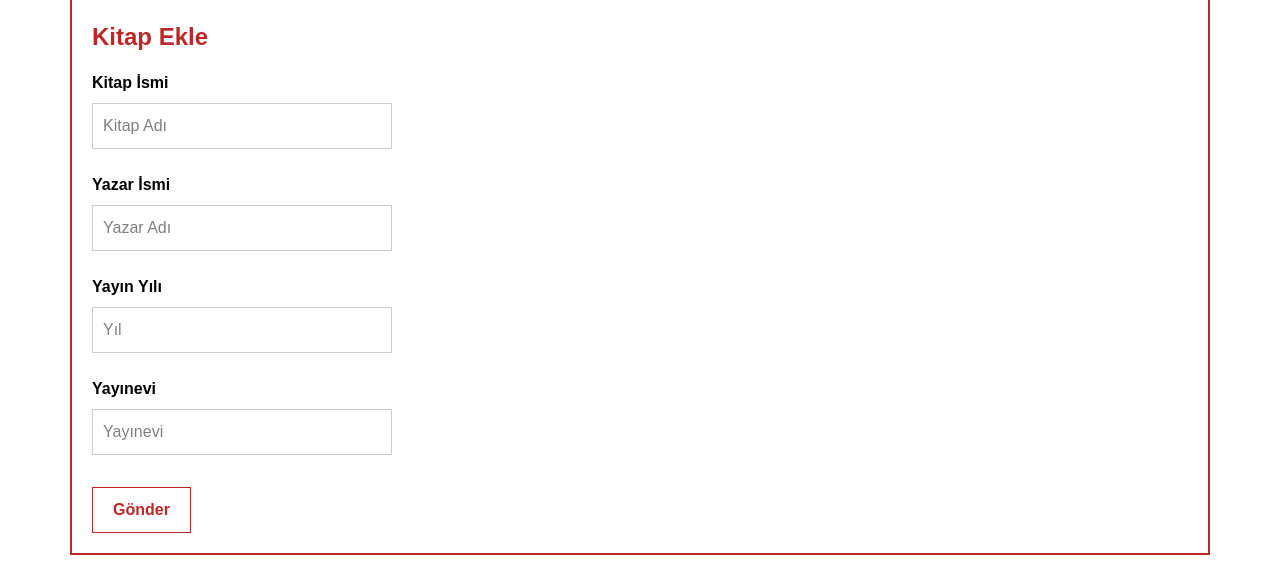
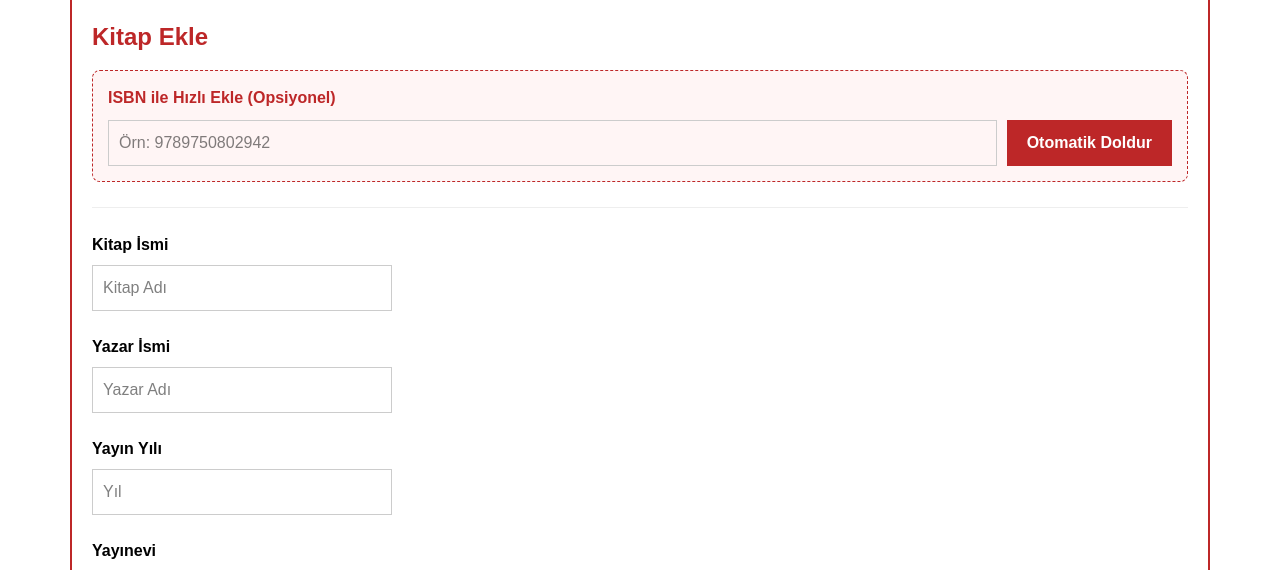
Before and after one commit to bidibedo/BookWorm, a Next.js app in the folder frontend/: page / in a window 1280 px wide. Shown: the part 217-787 px from the top of the page. Built offline with nearby package versions, Linux system fonts and the light colour scheme; no server answers.

Commit message:
ISBN ile otomatik doldurma frontend eklendi

```diff
--- a/frontend/app/page.tsx
+++ b/frontend/app/page.tsx
@@ -7,10 +7,11 @@ export default function AddBook() {
   const [author, setAuthor] = useState("");
   const [year, setYear] = useState("");
   const [press, setPress] = useState("");
+  const [isbn, setIsbn] = useState(""); // ISBN için yeni state
 
-  // Yüklenme durumlarını takip etmek için iki yeni state eklendi
   const [isLoading, setIsLoading] = useState(true);
   const [isWakingUp, setIsWakingUp] = useState(false);
+  const [isFetchingIsbn, setIsFetchingIsbn] = useState(false); // ISBN aranıyor animasyonu için
 
   interface Book {
     id: string | number;
@@ -22,10 +23,9 @@ export default function AddBook() {
 
   const [books, setBooks] = useState<Book[]>([]);
 
+  // KİTAPLARI GETİRME İŞLEMİ
   const handleView = async () => {
     const API_URL = "https://bookworm-9kaf.onrender.com/books";
-
-    // İstek 3 saniyeden uzun sürerse isWakingUp state'ini true yapıyoruz
     const timeoutId = setTimeout(() => {
       setIsWakingUp(true);
     }, 3000);
@@ -33,29 +33,57 @@ export default function AddBook() {
     try {
       const response = await fetch(API_URL);
       const result = await response.json();
-
       if (result.status === "success") {
         setBooks(result.data);
       }
     } catch (error) {
-      console.error("Veri çekilirken hata oluştu:", error);
+      console.error("Veri çekilirken hata:", error);
     } finally {
-      // İşlem bitince yükleme ekranlarını kapatıyoruz
       clearTimeout(timeoutId);
       setIsLoading(false);
       setIsWakingUp(false);
     }
   };
 
+  // ISBN İLE OTOMATİK DOLDURMA İŞLEMİ (YENİ)
+  const handleIsbnLookup = async () => {
+    if (!isbn.trim()) {
+      alert("Lütfen aramak için bir ISBN numarası girin!");
+      return;
+    }
+
+    setIsFetchingIsbn(true);
+    try {
+      // Render'daki güncel API'mize istek atıyoruz
+      const API_URL = `https://bookworm-9kaf.onrender.com/books/lookup/${isbn.trim()}`;
+      const response = await fetch(API_URL);
+      const result = await response.json();
+
+      if (result.status === "success") {
+        // Gelen verileri form kutucuklarına dolduruyoruz
+        setTitle(result.data.title || "");
+        setAuthor(result.data.author || "");
+        setYear(result.data.year ? result.data.year.toString() : "");
+        setPress(result.data.press || "");
+      } else {
+        alert(result.message || "Kitap bulunamadı.");
+      }
+    } catch (error) {
+      console.error("ISBN sorgulama hatası:", error);
+      alert("Veri çekilirken bir hata oluştu.");
+    } finally {
+      setIsFetchingIsbn(false);
+    }
+  };
+
+  // MANUEL KİTAP EKLEME İŞLEMİ
   const handleSubmit = async () => {
-    // Validasyon
     if (!title.trim() || !author.trim() || !year.trim() || !press.trim()) {
       alert("Lütfen tüm alanları doldurunuz!");
       return;
     }
 
     const API_URL = "https://bookworm-9kaf.onrender.com/books";
-
     const response = await fetch(
       `${API_URL}?title=${title}&author=${author}&year=${year}&press=${press}`,
       {
@@ -71,8 +99,8 @@ export default function AddBook() {
       setAuthor("");
       setYear("");
       setPress("");
+      setIsbn(""); // Eklendikten sonra ISBN kutusunu da temizle
 
-      // Yeni kitap eklendikten sonra listeyi güncellerken de "yükleniyor" animasyonunu tetikleyebiliriz
       setIsLoading(true);
       handleView();
     }
@@ -88,14 +116,10 @@ export default function AddBook() {
       <div
         style={{ border: "2px solid blue", margin: "20px", padding: "20px" }}
       >
-        <div>
-          <h1 style={{ fontWeight: "bold", fontSize: "24px", color: "blue" }}>
-            Kitaplığım
-          </h1>
-        </div>
-
+        <h1 style={{ fontWeight: "bold", fontSize: "24px", color: "blue" }}>
+          Kitaplığım
+        </h1>
         <ul style={{ listStyleType: "none", padding: 0, marginTop: "20px" }}>
-          {/* Yüklenme durumu kontrolü eklendi */}
           {isLoading ? (
             <div
               style={{
@@ -107,8 +131,7 @@ export default function AddBook() {
             >
               {isWakingUp ? (
                 <p style={{ margin: 0, fontWeight: "bold" }}>
-                  ⏳ Sunucu uykudan uyanıyor... Bu işlem yaklaşık 50 saniye
-                  sürebilir, lütfen bekleyiniz.
+                  ⏳ Sunucu uyanıyor... Bu işlem yaklaşık 50 saniye sürebilir.
                 </p>
               ) : (
                 <p style={{ margin: 0 }}>Kitaplar yükleniyor...</p>
@@ -126,7 +149,6 @@ export default function AddBook() {
                   marginBottom: "10px",
                 }}
               >
-                {/* Kullanıcı buraya tıkladığında /books/1, /books/2 gibi adreslere gidecek */}
                 <Link
                   href={`/books/${book.id}`}
                   style={{
@@ -153,22 +175,72 @@ export default function AddBook() {
       <div
         style={{ border: "2px solid #bd2728", margin: "20px", padding: "20px" }}
       >
-        <div>
-          <h1
-            style={{ fontWeight: "bold", fontSize: "24px", color: "#bd2728" }}
+        <h1 style={{ fontWeight: "bold", fontSize: "24px", color: "#bd2728" }}>
+          Kitap Ekle
+        </h1>
+
+        {/* --- YENİ EKLENEN ISBN BÖLÜMÜ --- */}
+        <div
+          style={{
+            backgroundColor: "#fff5f5",
+            padding: "15px",
+            marginTop: "15px",
+            borderRadius: "8px",
+            border: "1px dashed #bd2728",
+          }}
+        >
+          <h2
+            style={{ fontSize: "16px", fontWeight: "bold", color: "#bd2728" }}
           >
-            Kitap Ekle
-          </h1>
+            ISBN ile Hızlı Ekle (Opsiyonel)
+          </h2>
+          <div
+            style={{
+              display: "flex",
+              gap: "10px",
+              marginTop: "10px",
+              flexWrap: "wrap",
+            }}
+          >
+            <input
+              style={{
+                padding: "10px",
+                border: "1px solid #ccc",
+                color: "black",
+                flex: 1,
+                minWidth: "200px",
+              }}
+              value={isbn}
+              onChange={(e) => setIsbn(e.target.value)}
+              placeholder="Örn: 9789750802942"
+            />
+            <button
+              onClick={handleIsbnLookup}
+              disabled={isFetchingIsbn}
+              style={{
+                padding: "10px 20px",
+                backgroundColor: isFetchingIsbn ? "#ccc" : "#bd2728",
+                color: "white",
+                border: "none",
+                fontWeight: "bold",
+                cursor: isFetchingIsbn ? "not-allowed" : "pointer",
+              }}
+            >
+              {isFetchingIsbn ? "Aranıyor..." : "Otomatik Doldur"}
+            </button>
+          </div>
         </div>
 
-        <h2 style={{ marginTop: "1rem", fontWeight: "bold" }}>Kitap İsmi</h2>
+        <hr style={{ margin: "25px 0", borderColor: "#eee" }} />
+
+        {/* MANUEL FORM KISMI (Buradaki kutular otomatik dolacak) */}
+        <h2 style={{ fontWeight: "bold" }}>Kitap İsmi</h2>
         <input
           style={{
             marginTop: "0.5rem",
             padding: "10px",
             border: "1px solid #ccc",
             color: "black",
-            marginRight: "10px",
             width: "100%",
             maxWidth: "300px",
           }}
@@ -184,7 +256,6 @@ export default function AddBook() {
             padding: "10px",
             border: "1px solid #ccc",
             color: "black",
-            marginRight: "10px",
             width: "100%",
             maxWidth: "300px",
           }}
@@ -200,7 +271,6 @@ export default function AddBook() {
             padding: "10px",
             border: "1px solid #ccc",
             color: "black",
-            marginRight: "10px",
             width: "100%",
             maxWidth: "300px",
           }}
@@ -217,7 +287,6 @@ export default function AddBook() {
             padding: "10px",
             border: "1px solid #ccc",
             color: "black",
-            marginRight: "10px",
             width: "100%",
             maxWidth: "300px",
           }}
@@ -226,20 +295,19 @@ export default function AddBook() {
           placeholder="Yayınevi"
         />
 
-        <div>
+        <div style={{ marginTop: "2rem" }}>
           <button
             style={{
-              marginTop: "2rem",
               border: "1px solid #bd2728",
               backgroundColor: "white",
-              padding: "10px 20px",
+              padding: "10px 30px",
               color: "#bd2728",
               fontWeight: "bold",
               cursor: "pointer",
             }}
             onClick={handleSubmit}
           >
-            Gönder
+            Kütüphaneye Ekle
           </button>
         </div>
       </div>
```
